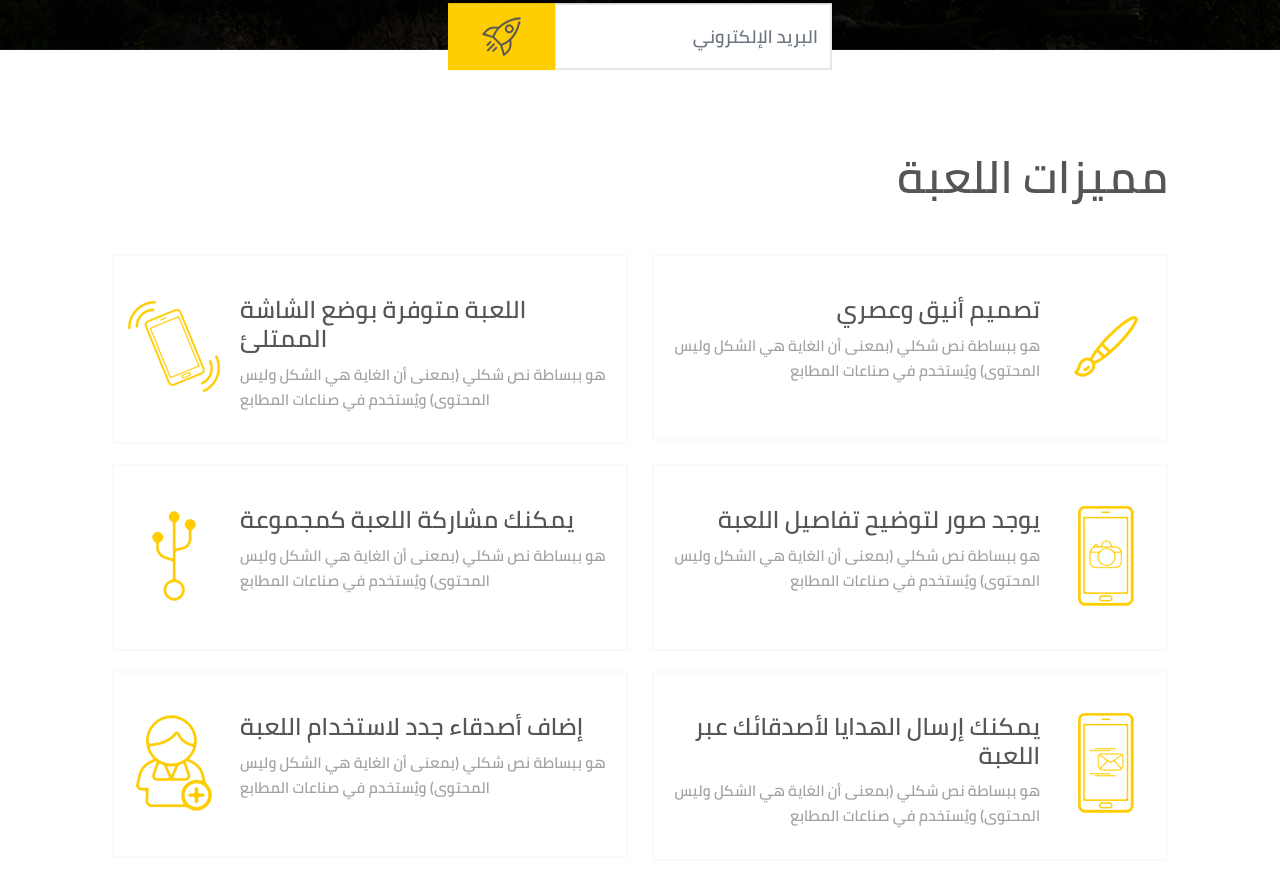
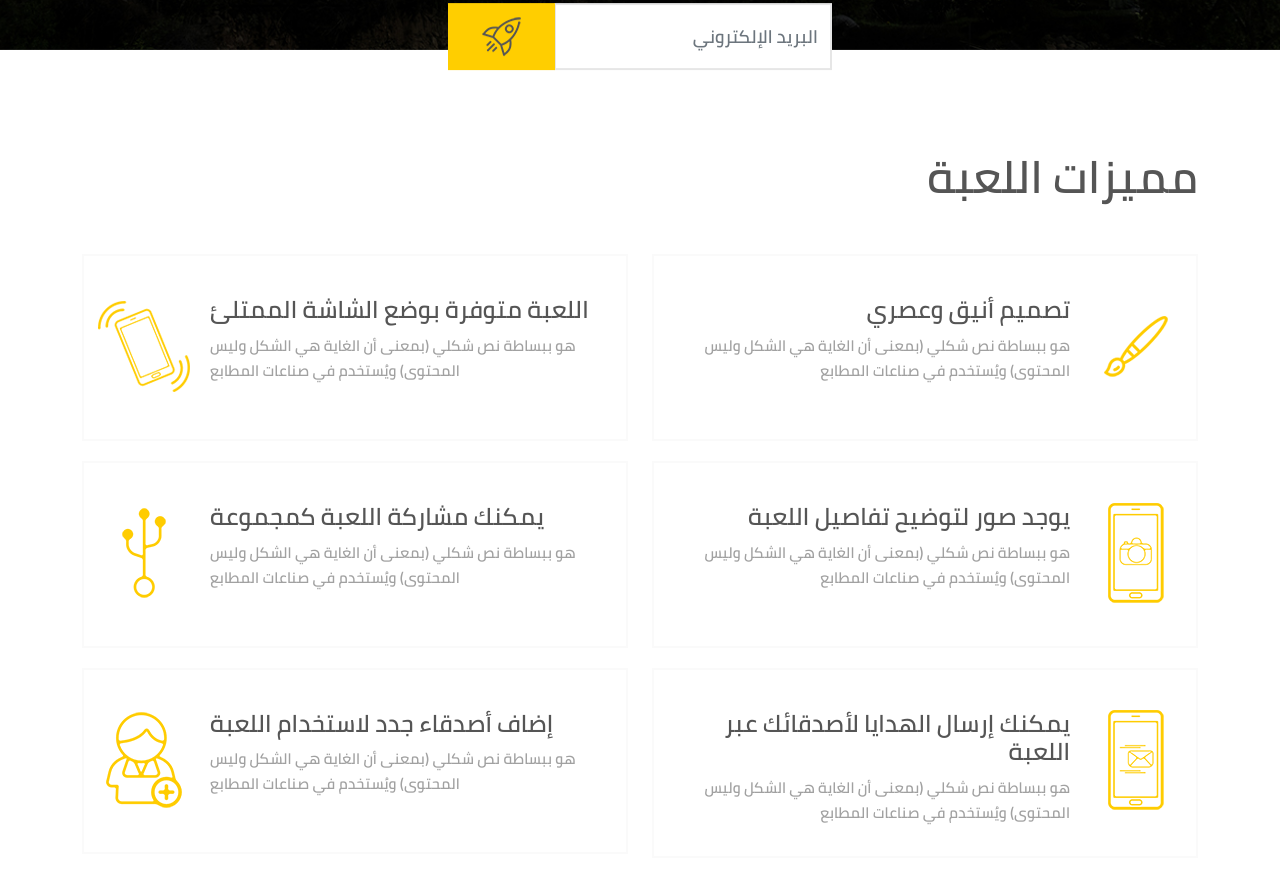
Before and after one commit to ss7b/comingsoon, a plain HTML site: page index.html in a window 1280 px wide. Shown: the part 855-1739 px from the top of the page. Drawn offline with Linux system fonts and the light colour scheme.

Commit message:
section margin

```diff
--- a/css/style.css
+++ b/css/style.css
@@ -82,7 +82,7 @@ header .send-notification .input-group button {
 }
 /*==============  Start features ===============*/
 section.features {
-  margin: 100px;
+  margin: 100px 0;
 }
 section.features h2 {
   font-size: 45px;
```
